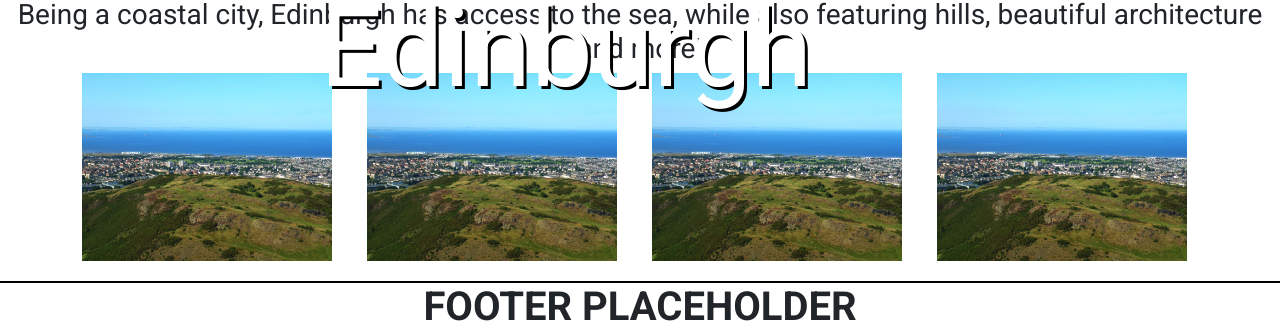
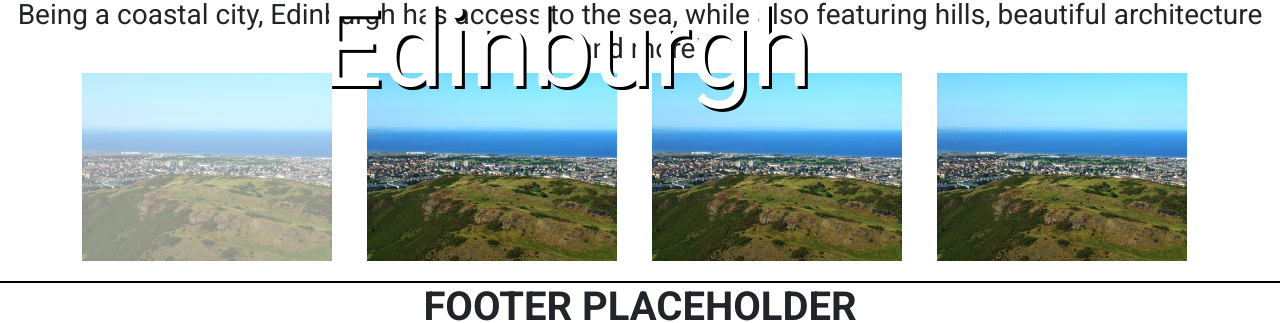
Before and after one commit to Miza-web/edinburgh-sightseeing, a Vue app: page / in a window 1280 px wide. In both pictures the pointer is over the picture 207 px from the left and 600 px from the top of the page. Shown: the part 434-757 px from the top of the page. Built offline with nearby package versions, Linux system fonts and the light colour scheme.

Commit message:
minor tweaks

```diff
--- a/src/App.vue
+++ b/src/App.vue
@@ -70,6 +70,9 @@ export default defineComponent({
 .landscape-thumbnails {
   width: 250px;
 }
+.landscape-thumbnails:hover {
+  opacity: 0.5;
+}
 .v-enter-active,
 .v-leave-active {
   transition: opacity 0.5s ease-in;
--- a/src/components/navbar.vue
+++ b/src/components/navbar.vue
@@ -26,7 +26,7 @@ export default defineComponent({
             <a class="nav-link" href="#">History</a>
           </li>
           <li class="nav-item">
-            <a class="nav-link">Tourism</a>
+            <a class="nav-link" href="#">Tourism</a>
           </li>
         </ul>
       </div>
```
